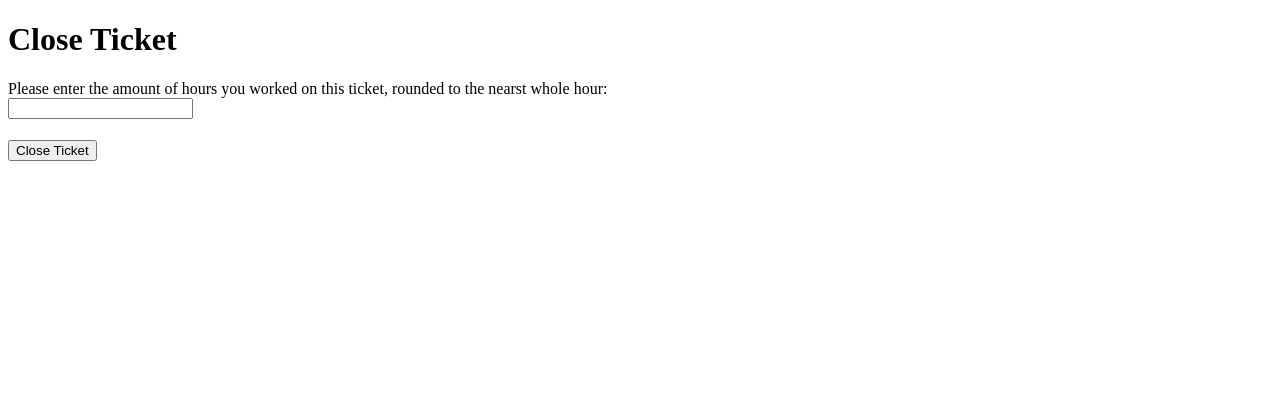
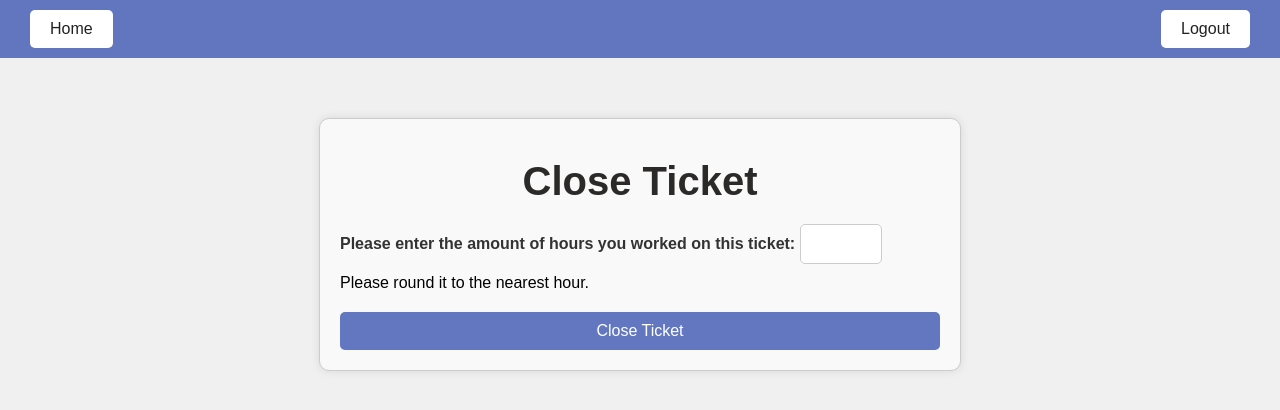
Before and after one commit to aidandoherty01/CEN3031-Project, a Flask app: template templates/closeticket.html in a window 1280 px wide. Shown: the top 410 px of the page. Run offline with Flask 3, Linux system fonts and the light colour scheme; the template is opened without the code that fills it, so the values that code supplies are empty; some libraries are stand-ins or nearby versions.

Commit message:
clsoe ticket page

```diff
--- a/app.py
+++ b/app.py
@@ -328,6 +328,7 @@ def closeTicket(ticketID):
             return "Not authorized to view this page"
     else:
         return "Not authorized to view this page"
+
 ## IT Staff ticket eta assignment page
 @app.route("/ITstaffview/eta/<ticketID>", methods=["GET", "POST"])
 def ticketEtaAssignment(ticketID):
--- a/templates/closeticket.html
+++ b/templates/closeticket.html
@@ -4,24 +4,119 @@
     <meta charset="UTF-8">
     <meta name="viewport" content="width=device-width, initial-scale=1.0">
     <title>Close Ticket</title>
+    <style>
+        body {
+            font-family: Arial, sans-serif;
+            background-color: #f0f0f0;
+            margin: 0;
+        }
+        .header {
+            background-color: #4c65b8de;
+            padding: 10px 20px;
+            display: flex;
+            justify-content: space-between;
+            align-items: center;
+        }
+        .header .left-buttons,
+        .header .right-buttons {
+            display: flex;
+        }
+        .header .left-buttons button,
+        .header .right-buttons button {
+            padding: 10px 20px;
+            margin: 0 10px;
+            border: none;
+            border-radius: 5px;
+            background-color: white;
+            color: #000000de; /* Ensure text color contrasts with the button background */
+            font-size: 16px;
+            cursor: pointer;
+        }
+        .header .left-buttons button:hover,
+        .header .right-buttons button:hover {
+            background-color: #e0e0e0; /* Add a hover effect */
+        }
+        .container {
+            max-width: 600px;
+            margin: auto;
+            padding: 20px;
+            border: 1px solid #ccc;
+            border-radius: 10px;
+            background-color: #f9f9f9;
+            box-shadow: 0 0 10px rgba(0, 0, 0, 0.1);
+            margin-top: 60px;
+        }
+        .title {
+            font-size: 40px; /* Adjust as needed */
+            font-weight: bold;
+            margin-top: 20px;
+            margin-bottom: 20px;
+            color: #2c2929;
+            text-align: center; /* Center align the title */
+        }
+        p {
+            font-size: 18px;
+            color: #333;
+            margin-bottom: 10px;
+        }
+        form {
+            display: flex;
+            flex-direction: column;
+            gap: 10px;
+        }
+        label {
+            font-weight: bold;
+            color: #333;
+        }
+        .time-inputs {
+            display: flex;
+            align-items: center;
+            gap: 5px;
+        }
+        input {
+            width: 60px; /* Adjust input width */
+            padding: 10px;
+            border: 1px solid #ccc;
+            border-radius: 5px;
+            font-size: 16px;
+        }
+        button {
+            width: 100%;
+            padding: 10px;
+            background-color: #4c65b8de;
+            color: white;
+            border: none;
+            border-radius: 5px;
+            cursor: pointer;
+            font-size: 16px;
+        }
 
+    </style>
 </head>
 <body>
-    <div class="container">
-        <h1>Close Ticket</h1>
-
+    <div class="header">
+        <div class="left-buttons">
+            <button onclick="location.href='/ITstaffview/'">Home</button>
+        </div>
+        <div class="right-buttons">
+            <button onclick="location.href='/logout/'">Logout</button>
+        </div>
     </div>
 
-    <form method="POST" onkeydown="return event.key != 'Enter';"> <!-- the onkeydown part prevents the form from submitting when enter is pressed-->
-        <h1></h1>
+    <div class="container">
+        <div class="title">Close Ticket</div>
+        <form method="POST" onkeydown="return event.key != 'Enter';"> <!-- the onkeydown part prevents the form from submitting when enter is pressed-->
+            <div>
+                <label for="input">Please enter the amount of hours you worked on this ticket:</label>
+            <input type="number" name="input" id="input"></input>
+            </div>
+            <div>Please round it to the nearest hour.</div>
 
-        <label for="input">Please enter the amount of hours you worked on this ticket, rounded to the nearst whole hour:</label><br>
-        <input type="number" name="input" id="input"></input>
 
-        <h1></h1>
-
-        <button type="submit" value="Submit">Close Ticket</button>
-    </form>
+            <div></div>
+            <button type="submit" value="Submit">Close Ticket</button>
+        </form>
+    </div>
 
 </body>
 </html>
```
